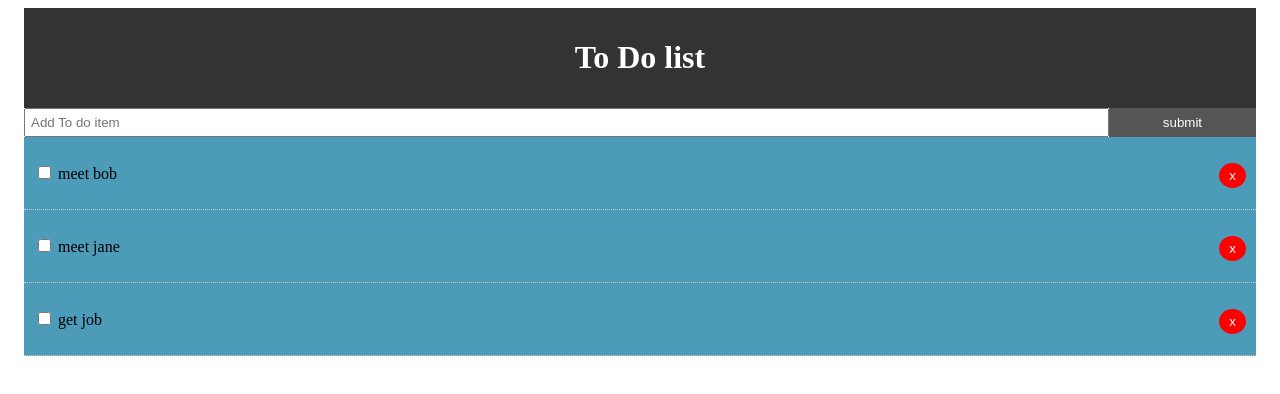
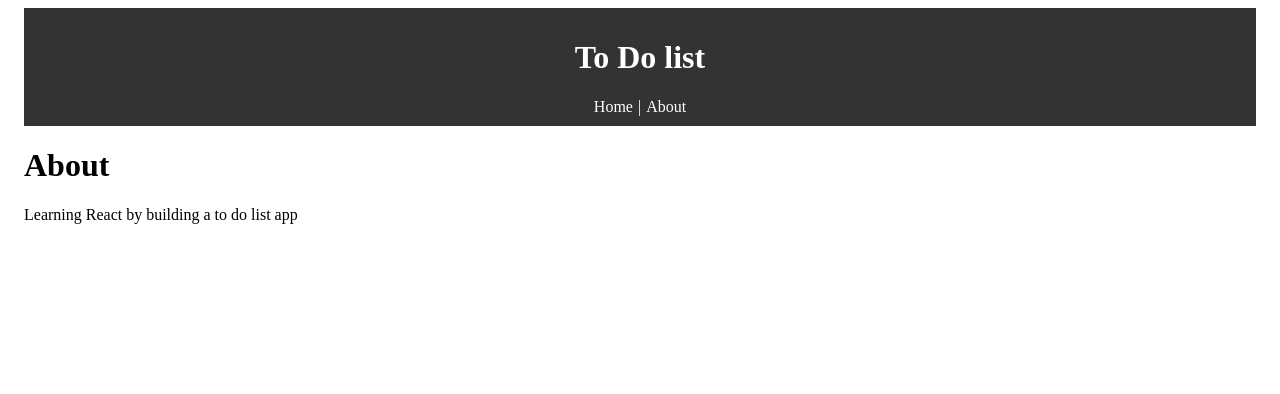
Before and after one commit to wanguinjoka/todoReact, a React (Create React App) app in the folder todo/: page /about in a window 1280 px wide. Shown: the top 394 px of the page. Built offline with nearby package versions, Linux system fonts and the light colour scheme.

Commit message:
paging and routing

```diff
--- a/todo/package.json
+++ b/todo/package.json
@@ -5,7 +5,9 @@
   "dependencies": {
     "react": "^16.8.6",
     "react-dom": "^16.8.6",
-    "react-scripts": "3.0.1"
+    "react-router-dom": "^5.0.1",
+    "react-scripts": "3.0.1",
+    "uuid": "^3.3.2"
   },
   "scripts": {
     "start": "react-scripts start",
--- a/todo/src/App.js
+++ b/todo/src/App.js
@@ -1,7 +1,11 @@
 import React, {Component} from 'react';
+import {BrowserRouter as Router, Route} from 'react-router-dom';
 import Todos from './components/Todos';
 import Header from './components/layout/header';
 import AddTodo from './components/AddTodo';
+import About from './components/pages/About';
+import uuid from 'uuid';
+
 import './App.css';
 
 class App extends Component {
@@ -10,17 +14,17 @@ class App extends Component {
   this.state = {
     todos: [
       {
-        id:1,
+        id:uuid.v4(),
         title: 'meet bob',
         completed: false
       },
       {
-        id:2,
+        id:uuid.v4(),
         title: 'meet jane',
         completed: false
       },
       {
-        id:3,
+        id:uuid.v4(),
         title: 'get job',
         completed: false
       }
@@ -44,7 +48,7 @@ delTodo = (id)=>{
 //Add Todo
 addTodo = (title) => {
   const newTodo = {
-    id: 4,
+    id: uuid.v4(),
     title: title,
     completed: false
   }
@@ -56,15 +60,22 @@ this.setState({todos: [...this.state.todos,newTodo]});
   render(){
 
   return (
+    <Router>
      <div className="App">
       <div className= 'container'>
         <Header />
+            <Route exact path ="/" render={props => (
+              <React.Fragment>
                   <AddTodo addTodo= {this.addTodo} />
                   <Todos todos={this.state.todos}
                             markComplete = {this.markComplete}
                             delTodo = {this.delTodo}/>
+                </React.Fragment>
+            )} />
+           <Route path= "/about" component ={About} />
         </div>
         </div>
+    </Router>
   );
 }
 }
--- a/todo/src/components/layout/header.js
+++ b/todo/src/components/layout/header.js
@@ -1,9 +1,12 @@
 import React from 'react';
+import { Link } from 'react-router-dom';
 
 function Header(){
     return(
         <header style={headerStyle}>
             <h1> To Do list</h1>
+            <Link style={linkSyle}to="/"> Home</Link>|
+            <Link style={linkSyle} to="/about">About</Link>
             </header>
     )
 }
@@ -14,4 +17,10 @@ const headerStyle = {
     padding: '10px'
 }
 
+const linkSyle = {
+    color: '#fff',
+    textDecoration: 'none',
+    padding: '5px'
+}
+
 export default Header;
--- /dev/null
+++ b/todo/src/components/pages/About.js
@@ -0,0 +1,13 @@
+import React from 'react';
+
+function About(){
+  return(
+      <div>
+       <h1>About</h1>
+       <p>Learning React by building a to do list app</p>
+      </div>
+
+  )
+}
+
+export default About;
```
Also changed, not shown: 1 other file (tests, documents, lock files or other folders). Lines whose indentation alone changed are shown as unchanged.
